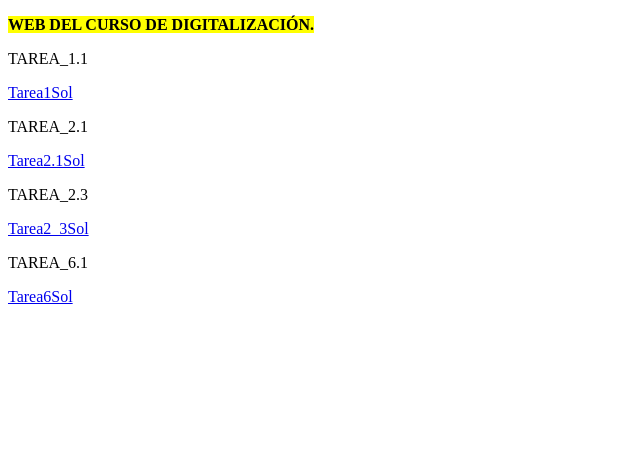
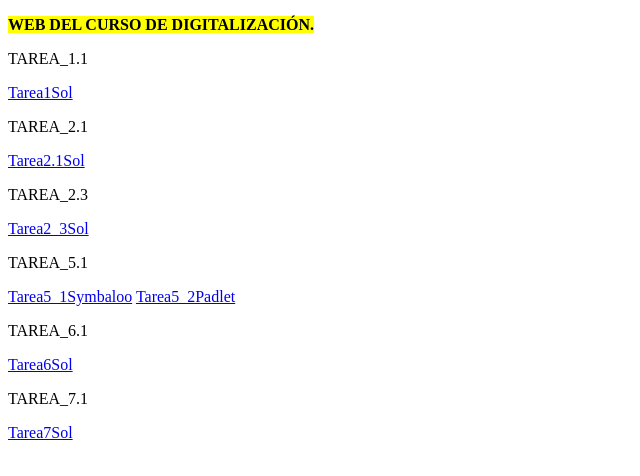
Before and after one commit to adabyronmairena/adabyronmairena.github.io, a plain HTML site: page index.html in a window 1280 px wide. Shown: the whole page, without its empty margins (0-640 px from the left). Drawn offline with Linux system fonts and the light colour scheme.

Commit message:
Update index.html

```diff
--- a/index.html
+++ b/index.html
@@ -13,9 +13,15 @@
 	   <a href="https://www.canva.com/design/DAGAnlAIoc0/4fCLHrYDjWHruDYyrTendQ/view?utm_content=DAGAnlAIoc0&utm_campaign=designshare&utm_medium=link&utm_source=editor">Tarea2.1Sol</a>
 	<p>TAREA_2.3</p>
 	  <a href="https://www.canva.com/design/DAGAo2LvMGE/tCgJPYC9cNuHKd_aRoPxHw/view?utm_content=DAGAo2LvMGE&utm_campaign=designshare&utm_medium=link&utm_source=editor" target="blank">Tarea2_3Sol</a>
-	<p>TAREA_6.1</p>
+	<p>TAREA_5.1</p>
+	  <a href="https://www.symbaloo.com/mix/deutschundmathematik" target="blank">Tarea5_1Symbaloo</a>
+	<a href="https://padlet.com/eliamatematicascavaleri/proyecto-final-wy7mhzn2dpgaasbe" target="blank">Tarea5_2Padlet</a>
+
+
+	  <p>TAREA_6.1</p>
 	  <a href="imagenes/Tarea6_1_emf.pdf" target="blank">Tarea6Sol</a>
-
+ <p>TAREA_7.1</p>
+	  <a href="https://view.genial.ly/6609a63da0cc1a0014c11a3d/interactive-content-espiral-aurea" target="blank">Tarea7Sol</a>
 
   </body>
 </html>
```
